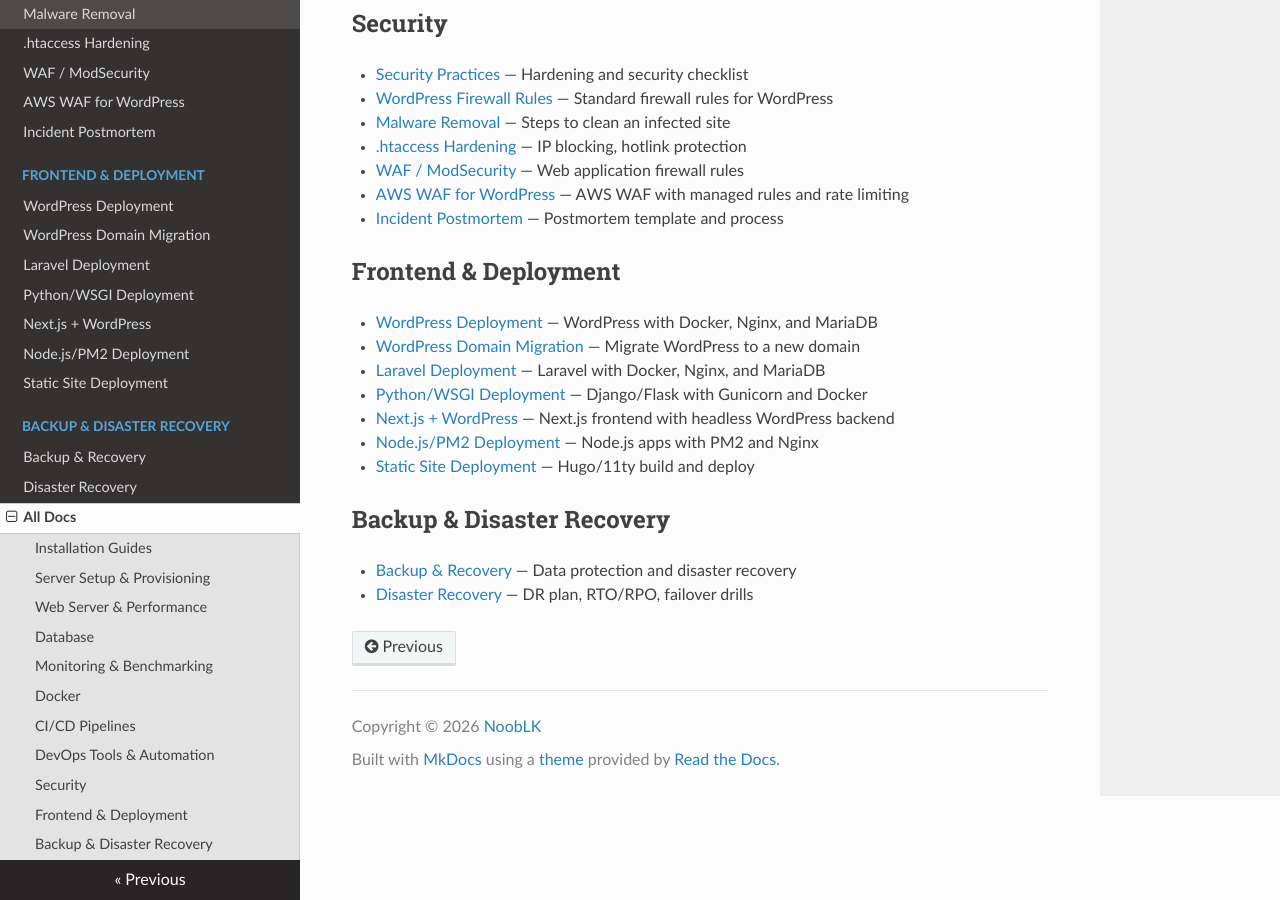
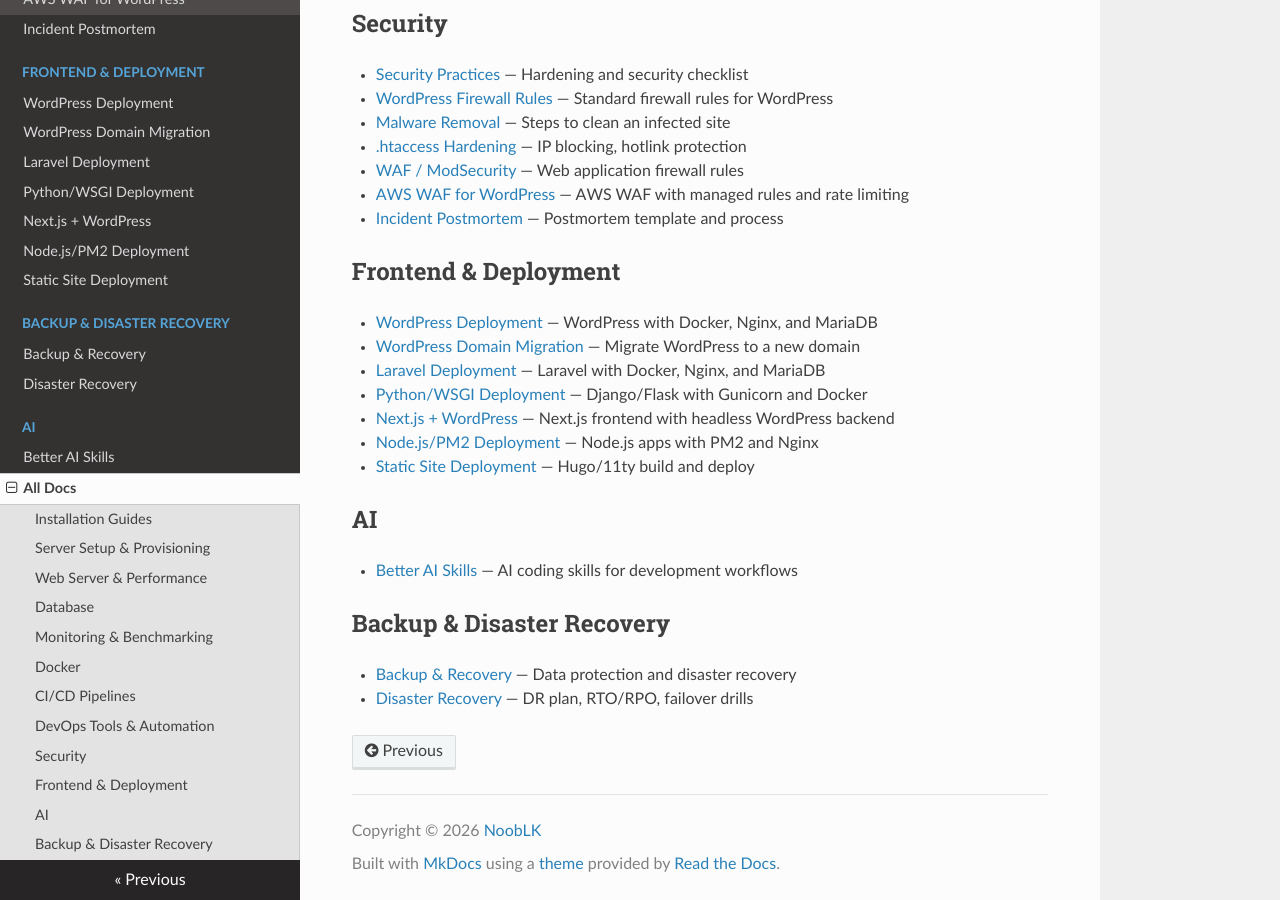
Before and after one commit to nooblk-98/devops-notes, an MkDocs documentation site: the page built from docs/guides/index.md, in a window 1280 px wide and 900 px high, scrolled down 1729 px. Built offline with MkDocs 1.6.1, drawn with Linux system fonts in a browser that asks for light colours; nearby versions of some CDN libraries.

Commit message:
Add AI section with Better AI Skills guide

```diff
--- a/docs/guides/index.md
+++ b/docs/guides/index.md
@@ -73,6 +73,9 @@
 - [Node.js/PM2 Deployment](nodejs-pm2-deployment.md) — Node.js apps with PM2 and Nginx
 - [Static Site Deployment](static-site-deployment.md) — Hugo/11ty build and deploy
 
+## AI
+- [Better AI Skills](better-ai-skills.md) — AI coding skills for development workflows
+
 ## Backup & Disaster Recovery
 - [Backup & Recovery](../sops/backup.md) — Data protection and disaster recovery
 - [Disaster Recovery](../sops/disaster-recovery.md) — DR plan, RTO/RPO, failover drills
--- a/mkdocs.yml
+++ b/mkdocs.yml
@@ -109,6 +109,8 @@ nav:
   - Backup & Disaster Recovery:
       - Backup & Recovery: sops/backup.md
       - Disaster Recovery: sops/disaster-recovery.md
+  - AI:
+      - Better AI Skills: guides/better-ai-skills.md
   - All Docs: guides/index.md
 
 copyright: Copyright &copy; 2026 <a href="https://github.com/nooblk-98">NoobLK</a>
```
Also changed, not shown: docs/guides/better-ai-skills.md (added, +32 -0 lines).
